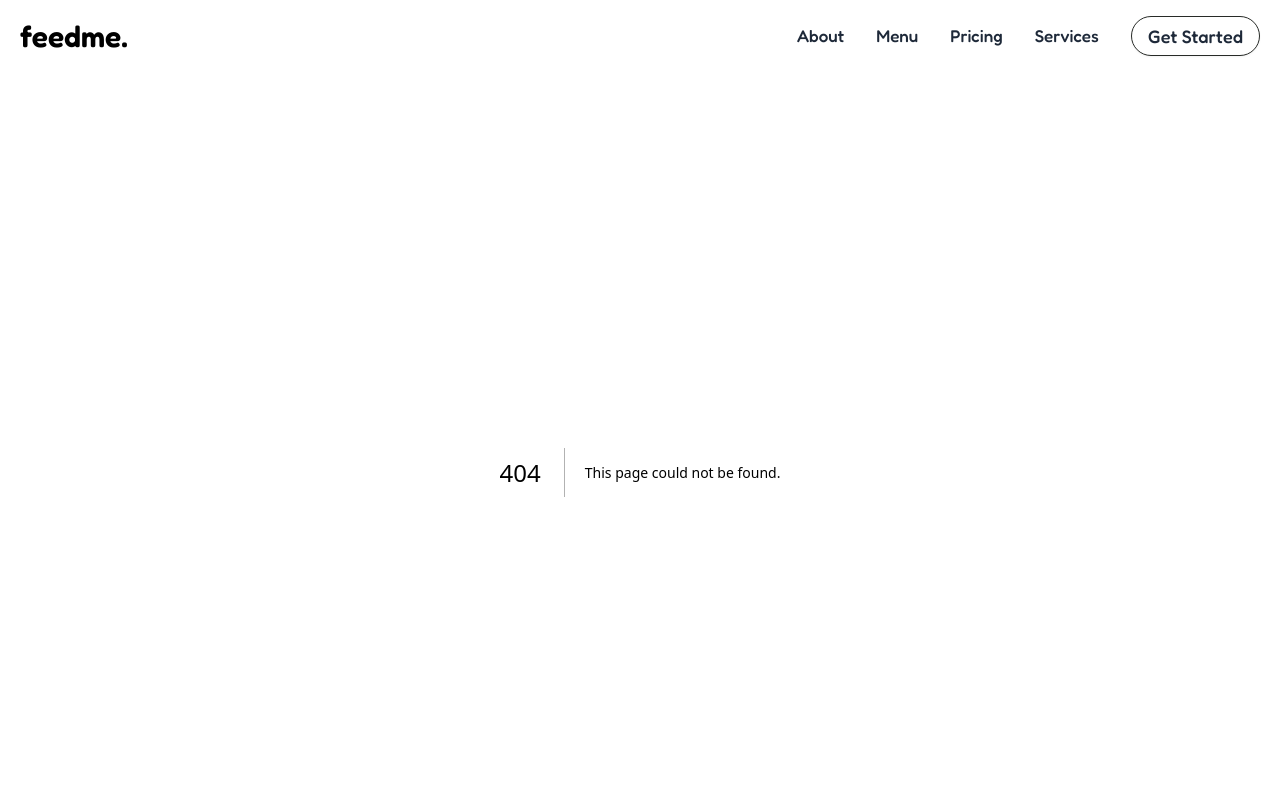
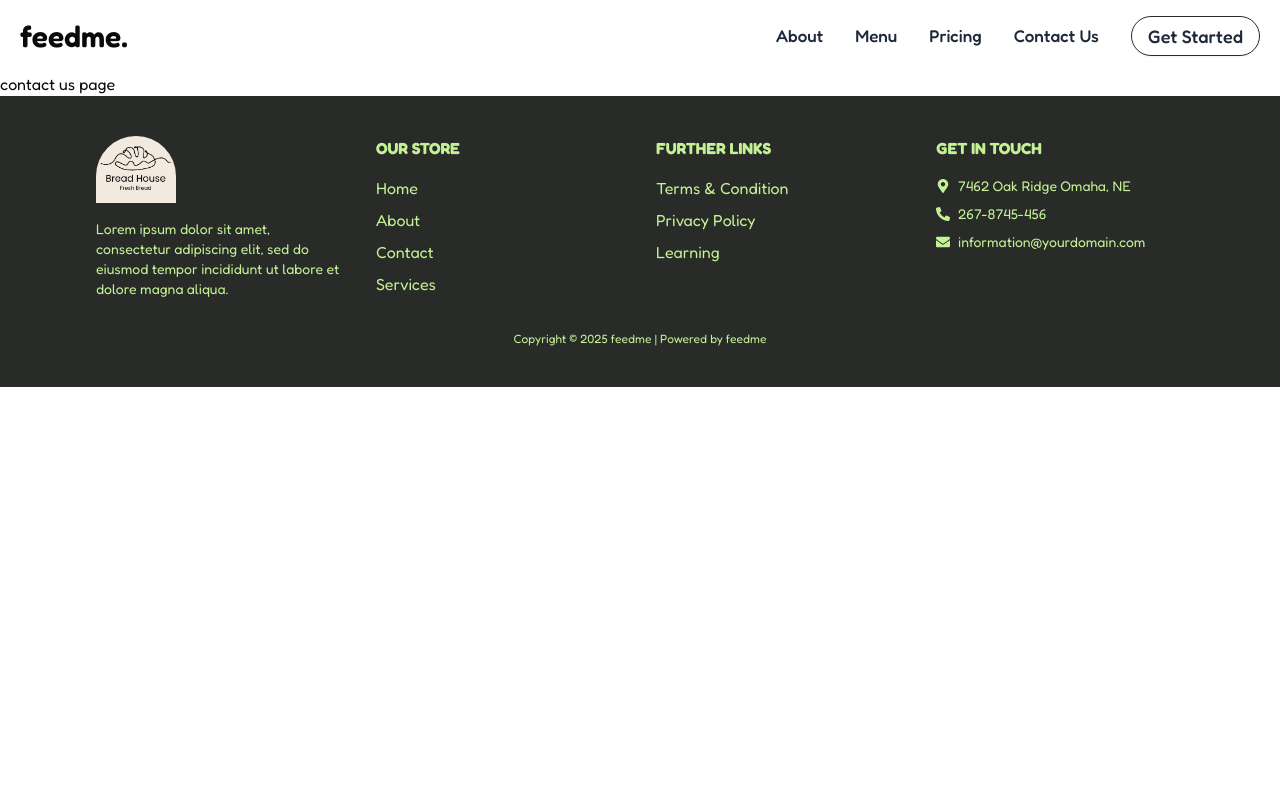
Before and after one commit to smhasanjamil/feedme, a Next.js app: page /contactUs in a window 1280 px wide. Before the commit this address had no page. Shown: the top 800 px of the page. Built offline with nearby package versions, Linux system fonts and the light colour scheme.

Commit message:
create contact us component

```diff
--- /dev/null
+++ b/app/contactUs/page.tsx
@@ -0,0 +1,10 @@
+
+const page = () => {
+    return (
+        <div>
+            contact us page
+        </div>
+    );
+};
+
+export default page;
--- a/components/ui/navbar.tsx
+++ b/components/ui/navbar.tsx
@@ -27,8 +27,8 @@ const Navbar = () => {
           </Link>
         </li>
         <li>
-          <Link href="#services" className="hover:text-feed-">
-            Services
+          <Link href="/contactUs" className="hover:text-feed-">
+            Contact Us
           </Link>
         </li>
 
```
